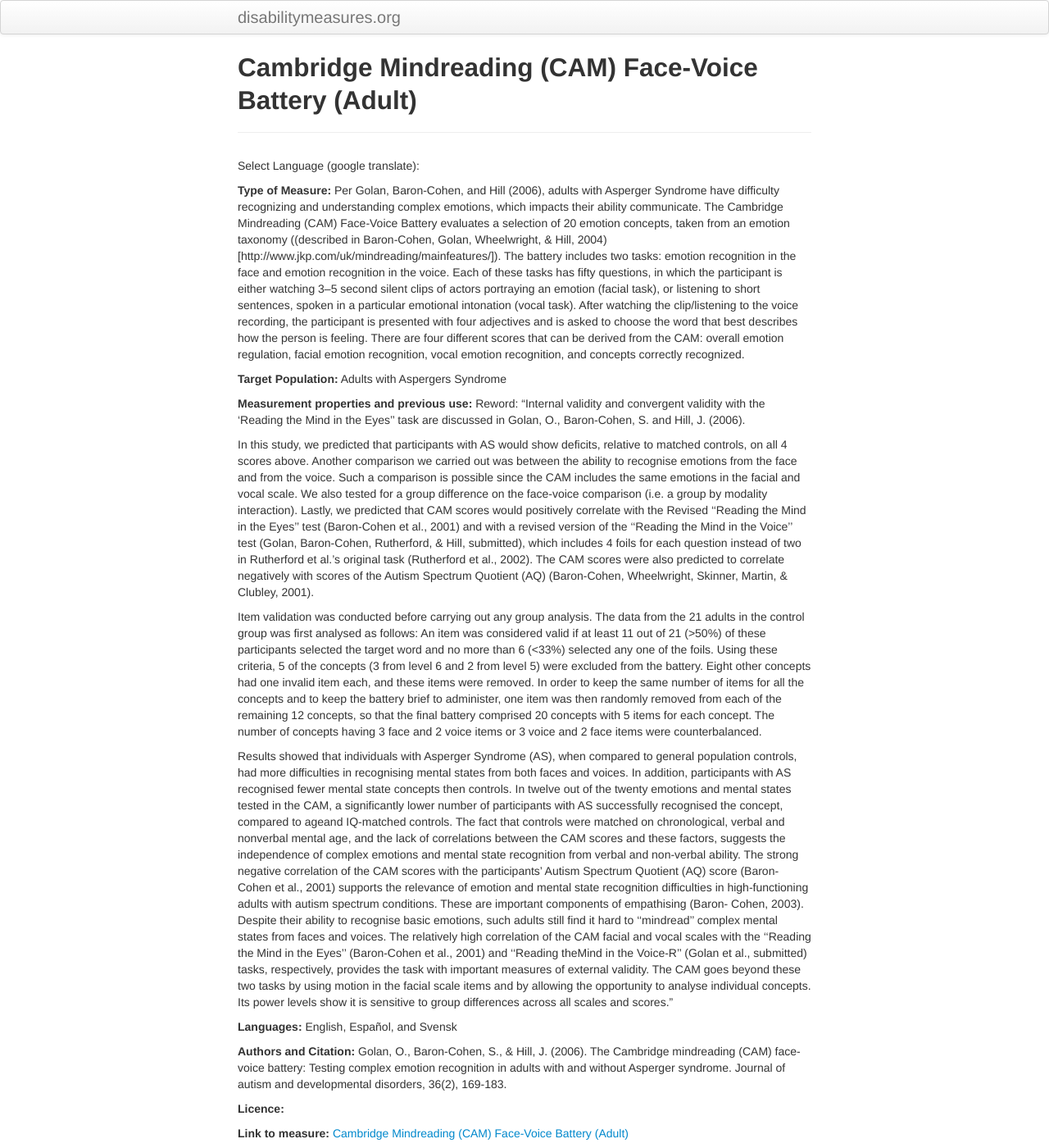
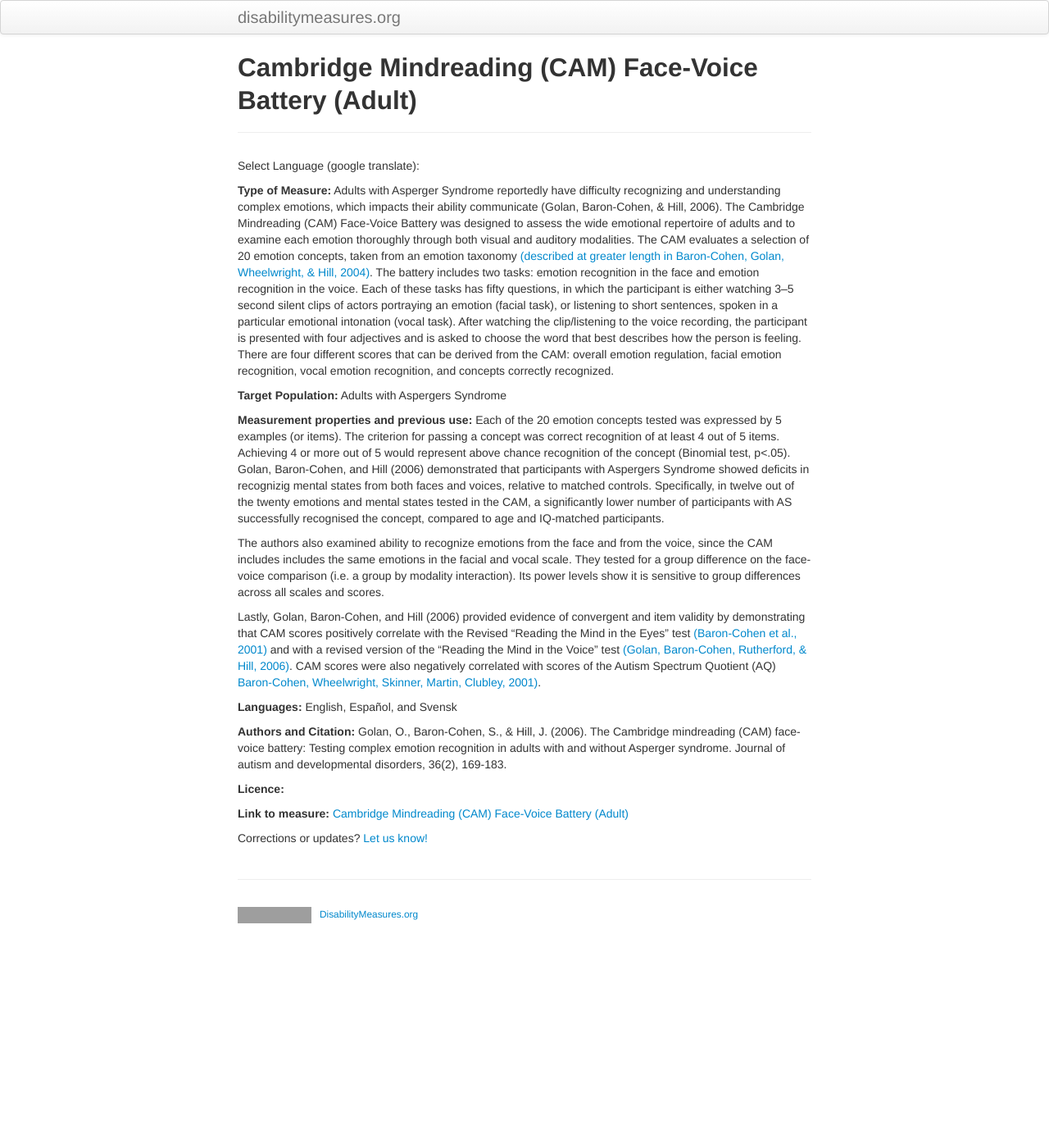
Before and after one commit to mjmaenner/disabilitymeasures, a Jekyll site: the page built from CAM-Adult/index.md, in a window 1280 px wide and 1400 px high. Shown: the whole window at 82% size. Built offline with Jekyll 4.4.1, drawn with Linux system fonts in a browser that asks for light colours; grey boxes are pictures that could not be loaded.

Commit message:
added CAM-adult

```diff
--- a/CAM-Adult/index.md
+++ b/CAM-Adult/index.md
@@ -13,79 +13,15 @@ function googleTranslateElementInit() {
 }
 </script><script type="text/javascript" src="//translate.google.com/translate_a/element.js?cb=googleTranslateElementInit"></script>
 
-**Type of Measure:**  Per Golan, Baron-Cohen, and Hill (2006), adults with Asperger Syndrome have difficulty recognizing and understanding complex emotions, which impacts their ability communicate. The Cambridge Mindreading (CAM) Face-Voice Battery evaluates a selection of 20 emotion concepts, taken from an emotion taxonomy ((described in Baron-Cohen, Golan, Wheelwright, & Hill, 2004)[http://www.jkp.com/uk/mindreading/mainfeatures/]). The battery includes two tasks: emotion recognition in the face and emotion recognition in the voice. Each of these tasks has fifty questions, in which the participant is either watching 3–5 second silent clips of actors portraying an emotion (facial task), or listening to short sentences, spoken in a particular emotional intonation (vocal task). After watching the clip/listening to the voice recording, the participant is presented with four adjectives and is asked to choose the word that best describes how the person is feeling. There are four different scores that can be derived from the CAM: overall emotion regulation, facial emotion recognition, vocal emotion recognition, and concepts correctly recognized.
+**Type of Measure:**  Adults with Asperger Syndrome reportedly have difficulty recognizing and understanding complex emotions, which impacts their ability communicate (Golan, Baron-Cohen, & Hill, 2006). The Cambridge Mindreading (CAM) Face-Voice Battery was designed to assess the wide emotional repertoire of adults and to examine each emotion thoroughly through both visual and auditory modalities. The CAM evaluates a selection of 20 emotion concepts, taken from an emotion taxonomy [(described at greater length in Baron-Cohen, Golan, Wheelwright, & Hill, 2004)](http://www.jkp.com/uk/mindreading/mainfeatures/). The battery includes two tasks: emotion recognition in the face and emotion recognition in the voice. Each of these tasks has fifty questions, in which the participant is either watching 3–5 second silent clips of actors portraying an emotion (facial task), or listening to short sentences, spoken in a particular emotional intonation (vocal task). After watching the clip/listening to the voice recording, the participant is presented with four adjectives and is asked to choose the word that best describes how the person is feeling. There are four different scores that can be derived from the CAM: overall emotion regulation, facial emotion recognition, vocal emotion recognition, and concepts correctly recognized.
 
 **Target Population:** Adults with Aspergers Syndrome
 
-**Measurement properties and previous use:** Reword: "Internal validity and convergent validity with the ‘Reading the Mind in the Eyes’’ task are discussed in Golan, O., Baron-Cohen, S. and Hill, J. (2006).
+**Measurement properties and previous use:** Each of the 20 emotion concepts tested was expressed by 5 examples (or items). The criterion for passing a concept was correct recognition of at least 4 out of 5 items. Achieving 4 or more out of 5 would represent above chance recognition of the concept (Binomial test, p<.05). Golan, Baron-Cohen, and Hill (2006) demonstrated that participants with Aspergers Syndrome showed deficits in recognizig mental states from both faces and voices, relative to matched controls. Specifically, in twelve out of the twenty emotions and mental states tested in the CAM, a significantly lower number of participants with AS successfully recognised the concept, compared to age and IQ-matched participants.
 
-In this study, we predicted that participants with AS would show deficits, relative to matched controls, on all 4 scores above. Another comparison we carried out was between the ability to recognise emotions from the face and
-from the voice. Such a comparison is possible since
-the CAM includes the same emotions in the facial
-and vocal scale. We also tested for a group difference
-on the face-voice comparison (i.e. a group by
-modality interaction).
-Lastly, we predicted that CAM scores would
-positively correlate with the Revised ‘‘Reading the
-Mind in the Eyes’’ test (Baron-Cohen et al., 2001)
-and with a revised version of the ‘‘Reading the Mind
-in the Voice’’ test (Golan, Baron-Cohen, Rutherford,
-& Hill, submitted), which includes 4 foils for each
-question instead of two in Rutherford et al.’s original task (Rutherford et al., 2002). The CAM scores were
-also predicted to correlate negatively with scores of
-the Autism Spectrum Quotient (AQ) (Baron-Cohen,
-Wheelwright, Skinner, Martin, & Clubley, 2001).
+The authors also examined ability to recognize emotions from the face and from the voice, since the CAM includes includes the same emotions in the facial and vocal scale. They tested for a group difference on the face-voice comparison (i.e. a group by modality interaction). Its power levels show it is sensitive to group differences across all scales and scores.
 
-Item validation was conducted before carrying
-out any group analysis. The data from the 21 adults
-in the control group was first analysed as follows: An
-item was considered valid if at least 11 out of 21
-(>50%) of these participants selected the target word
-and no more than 6 (<33%) selected any one of the
-foils. Using these criteria, 5 of the concepts (3 from
-level 6 and 2 from level 5) were excluded from the
-battery. Eight other concepts had one invalid item
-each, and these items were removed. In order to keep
-the same number of items for all the concepts and to
-keep the battery brief to administer, one item was
-then randomly removed from each of the remaining
-12 concepts, so that the final battery comprised 20
-concepts with 5 items for each concept. The number
-of concepts having 3 face and 2 voice items or 3 voice
-and 2 face items were counterbalanced.
-
-Results showed that individuals with Asperger
-Syndrome (AS), when compared to general population
-controls, had more difficulties in recognising
-mental states from both faces and voices. In addition,
-participants with AS recognised fewer mental state
-concepts then controls. In twelve out of the twenty
-emotions and mental states tested in the CAM, a
-significantly lower number of participants with AS
-successfully recognised the concept, compared to ageand
-IQ-matched controls.
-The fact that controls were matched on chronological,
-verbal and nonverbal mental age, and the
-lack of correlations between the CAM scores and
-these factors, suggests the independence of complex
-emotions and mental state recognition from verbal
-and non-verbal ability. The strong negative correlation
-of the CAM scores with the participants’ Autism
-Spectrum Quotient (AQ) score (Baron-Cohen et al.,
-2001) supports the relevance of emotion and mental
-state recognition difficulties in high-functioning
-adults with autism spectrum conditions. These
-are important components of empathising (Baron-
-Cohen, 2003). Despite their ability to recognise basic
-emotions, such adults still find it hard to ‘‘mindread’’
-complex mental states from faces and voices. The
-relatively high correlation of the CAM facial and
-vocal scales with the ‘‘Reading the Mind in the Eyes’’
-(Baron-Cohen et al., 2001) and ‘‘Reading theMind in
-the Voice-R’’ (Golan et al., submitted) tasks, respectively,
-provides the task with important measures of
-external validity. The CAM goes beyond these two
-tasks by using motion in the facial scale items and by allowing the opportunity to analyse individual concepts. Its power levels show it is sensitive to group differences across all scales and scores."
+Lastly, Golan, Baron-Cohen, and Hill (2006) provided evidence of convergent and item validity by demonstrating that CAM scores positively correlate with the Revised "Reading the Mind in the Eyes" test [(Baron-Cohen et al., 2001)](http://link.springer.com/article/10.1023/A:1005653411471) and with a revised version of the "Reading the Mind in the Voice" test [(Golan, Baron-Cohen, Rutherford, & Hill, 2006)](http://link.springer.com/article/10.1007/s10803-006-0252-5). CAM scores were also negatively correlated with scores of the Autism Spectrum Quotient (AQ) [Baron-Cohen, Wheelwright, Skinner, Martin, Clubley, 2001)](http://link.springer.com/article/10.1023/A:1005653411471).
 
 **Languages:** English, Español, and Svensk
 
```
